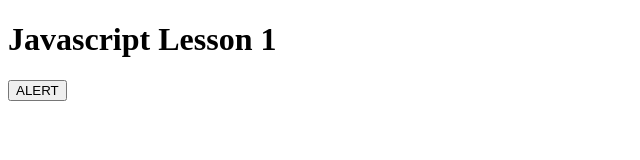
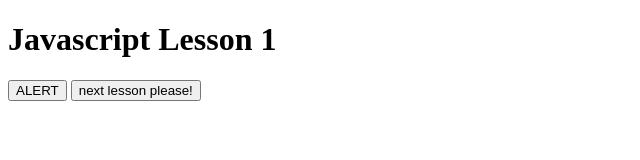
Before and after one commit to immutech/javasgit, a plain HTML site: page index.html in a window 1280 px wide. Shown: the whole page, without its empty margins (0-640 px from the left). Drawn offline with Linux system fonts and the light colour scheme.

Commit message:
Update index.html

```diff
--- a/index.html
+++ b/index.html
@@ -14,6 +14,9 @@
     <h1>Javascript Lesson 1</h1>
 
     <button onclick="alert('Fatal Error Detected, Reboot System!')">ALERT</button>
+
+    <a href="l2.html"><input type="submit" value="next lesson please!"></a>
+
 </div>
 </body>
 </html>
```
